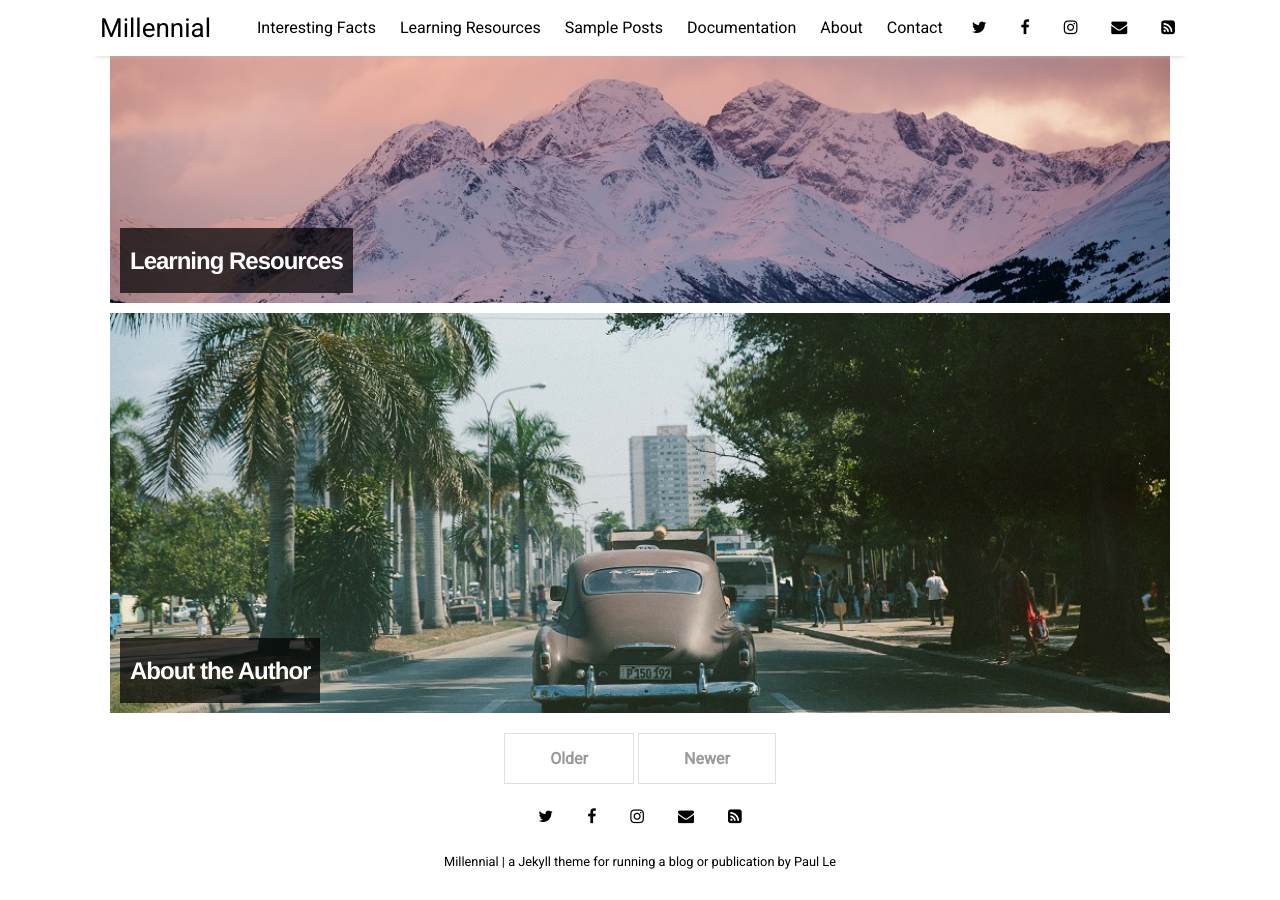
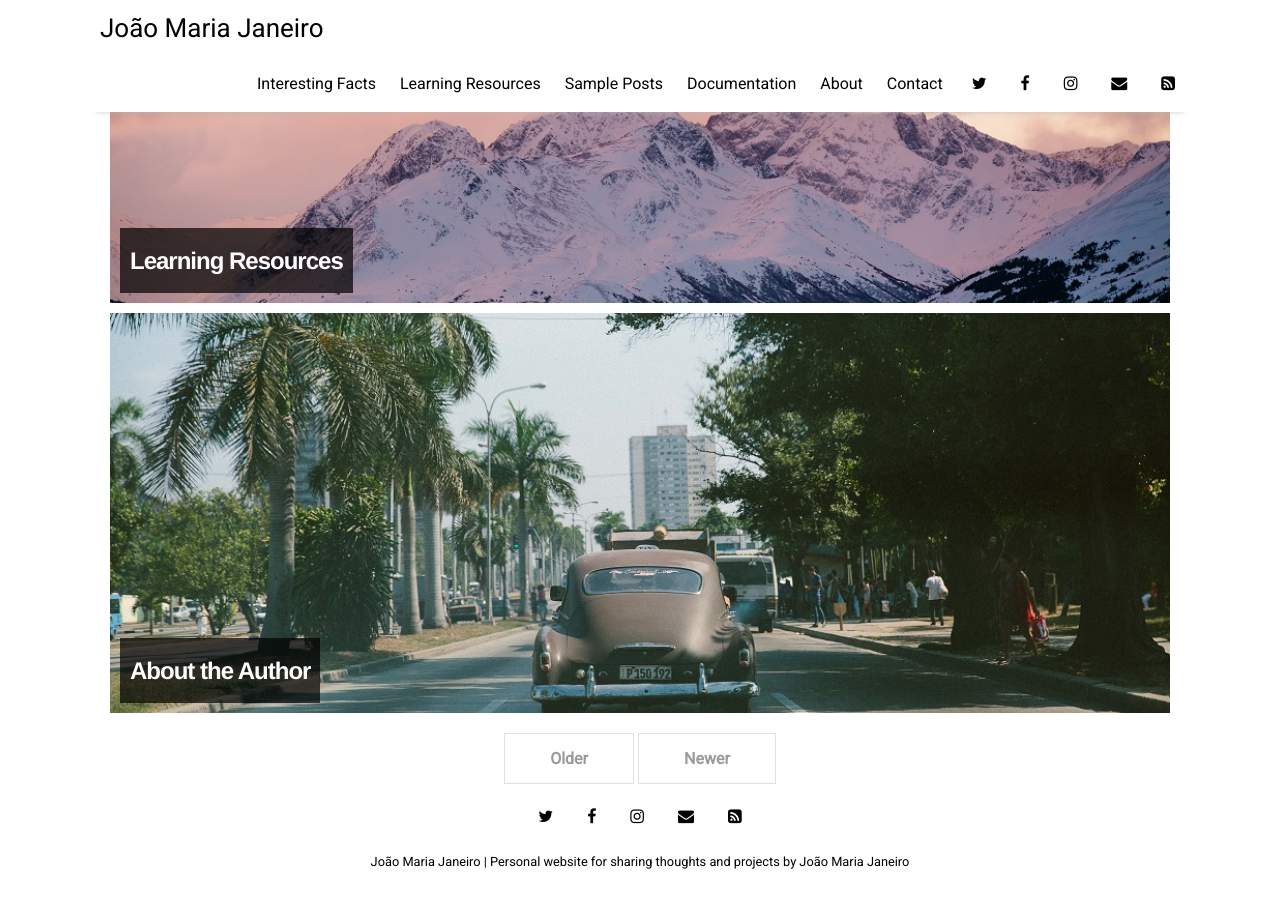
Before and after one commit to Joao-Maria-Janeiro/Joao-Maria-Janeiro.github.io, a Jekyll site: the page built from index.html, in a window 1280 px wide and 900 px high, scrolled down 1398 px. Built offline with Jekyll 4.4.1, drawn with Linux system fonts in a browser that asks for light colours; nearby versions of some CDN libraries; the list of posts is cut into pages by our own code.

Commit message:
Update _config.yml

```diff
--- a/_config.yml
+++ b/_config.yml
@@ -14,9 +14,9 @@ sass:
   style: :nested
 
 # Customise atom feed settings (this is where Jekyll-Feed gets configuration information)
-title:		           "Millennial"
-description:	       "a Jekyll theme for running a blog or publication"
-author:              "Paul Le"
+title:		           "João Maria Janeiro"
+description:	       "Personal website for sharing thoughts and projects"
+author:              "João Maria Janeiro"
 
 # RSS 2.0 can be used instead of Atom by uncommenting following two lines
 #feed:
```
